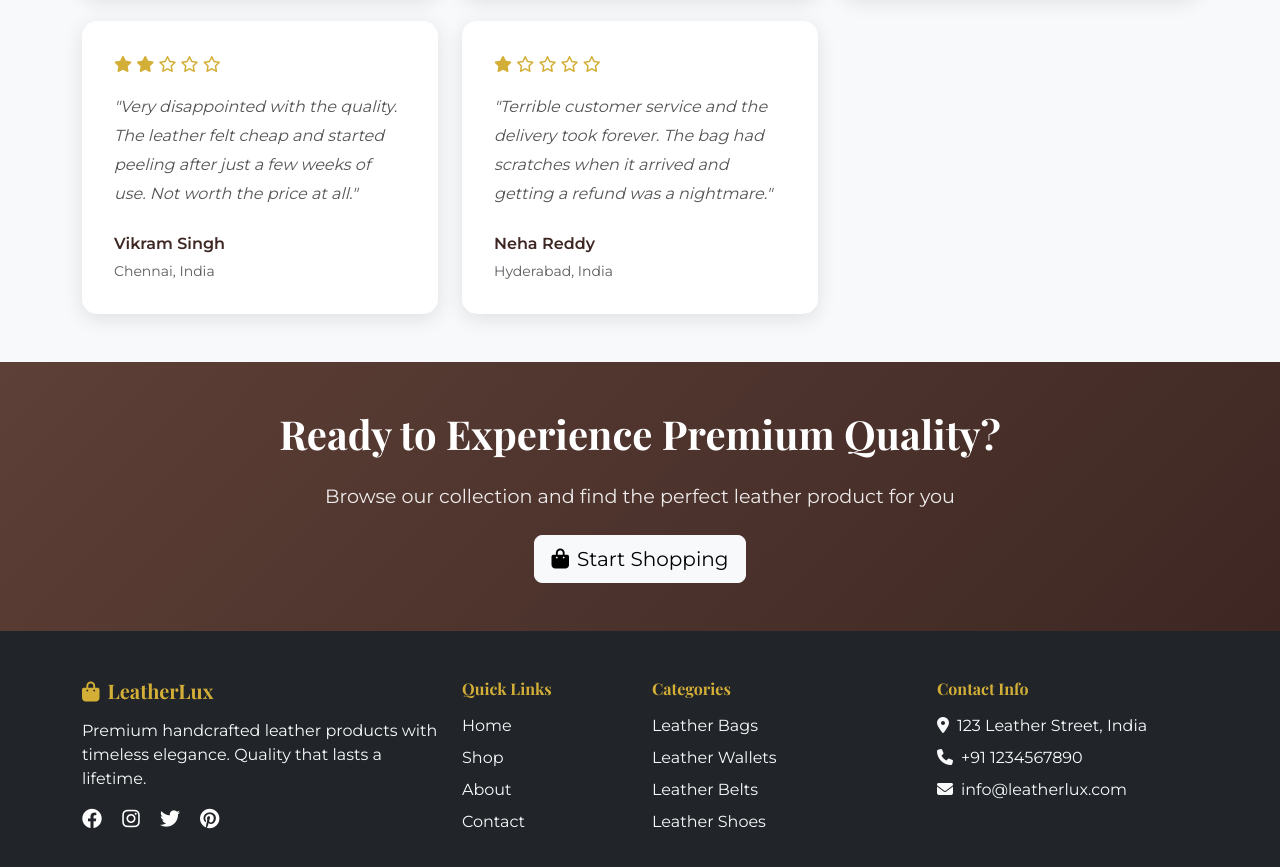
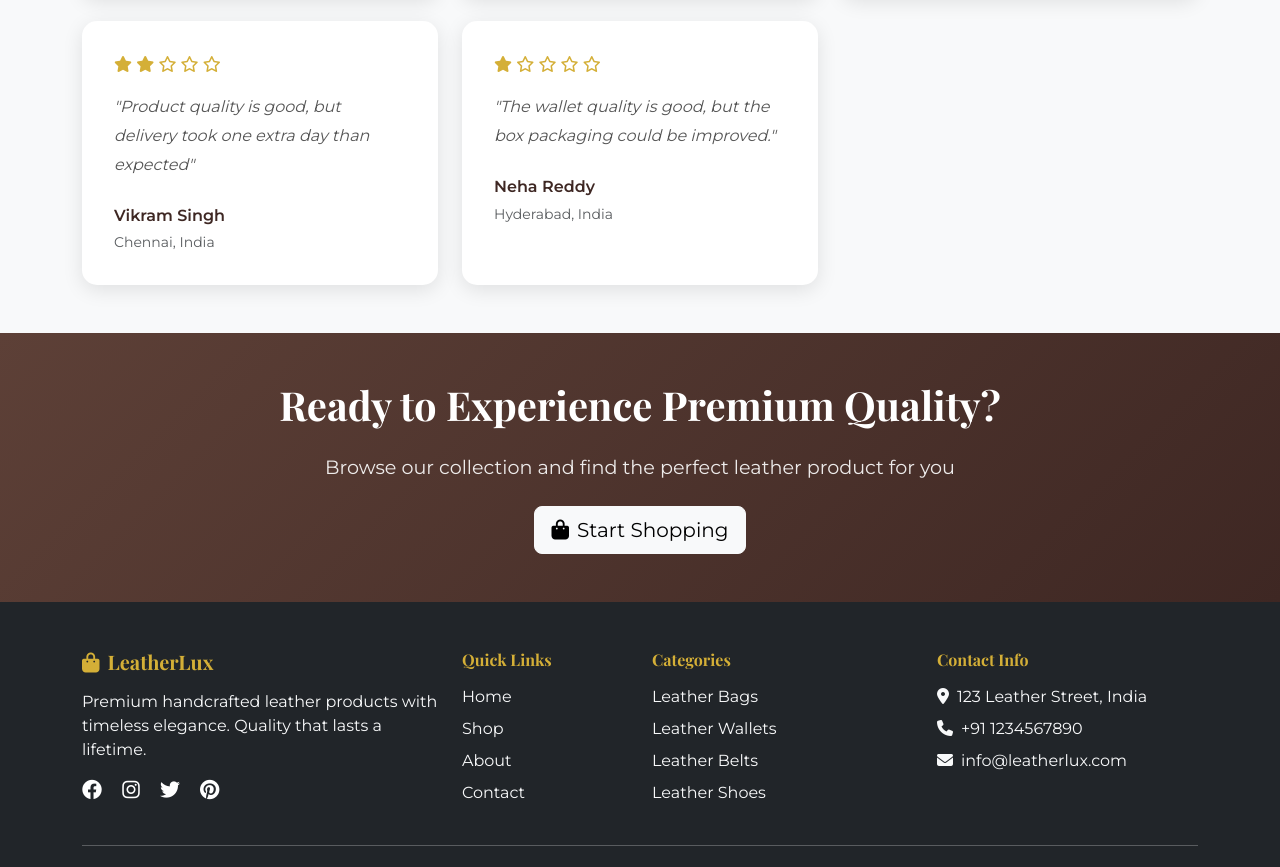
Before and after one commit to gayathri22666-dot/LeatherLux, a plain HTML site: page index.html in a window 1280 px wide. Shown: the part 2902-3769 px from the top of the page. Drawn offline with nearby package versions, Linux system fonts and the light colour scheme.

Commit message:
Update index.html

```diff
--- a/index.html
+++ b/index.html
@@ -275,8 +275,7 @@
                             <i class="far fa-star"></i>
                             <i class="far fa-star"></i>
                         </div>
-                        <p class="testimonial-text">"Very disappointed with the quality. The leather felt cheap and
-                            started peeling after just a few weeks of use. Not worth the price at all."</p>
+                        <p class="testimonial-text">"Product quality is good, but delivery took one extra day than expected"</p>
                         <div class="testimonial-author">
                             <strong>Vikram Singh</strong>
                             <small class="text-muted d-block">Chennai, India</small>
@@ -292,8 +291,7 @@
                             <i class="far fa-star"></i>
                             <i class="far fa-star"></i>
                         </div>
-                        <p class="testimonial-text">"Terrible customer service and the delivery took forever. The bag
-                            had scratches when it arrived and getting a refund was a nightmare."</p>
+                        <p class="testimonial-text">"The wallet quality is good, but the box packaging could be improved."</p>
                         <div class="testimonial-author">
                             <strong>Neha Reddy</strong>
                             <small class="text-muted d-block">Hyderabad, India</small>
```
